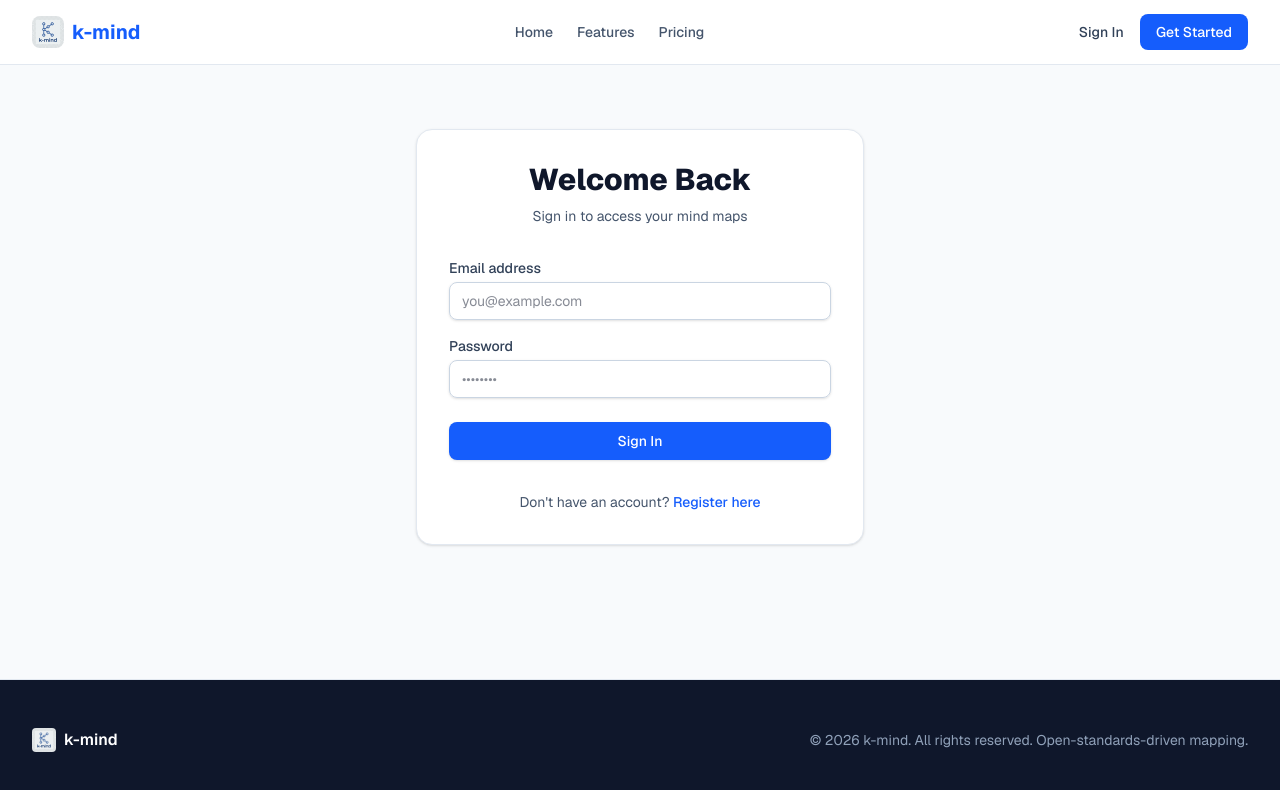
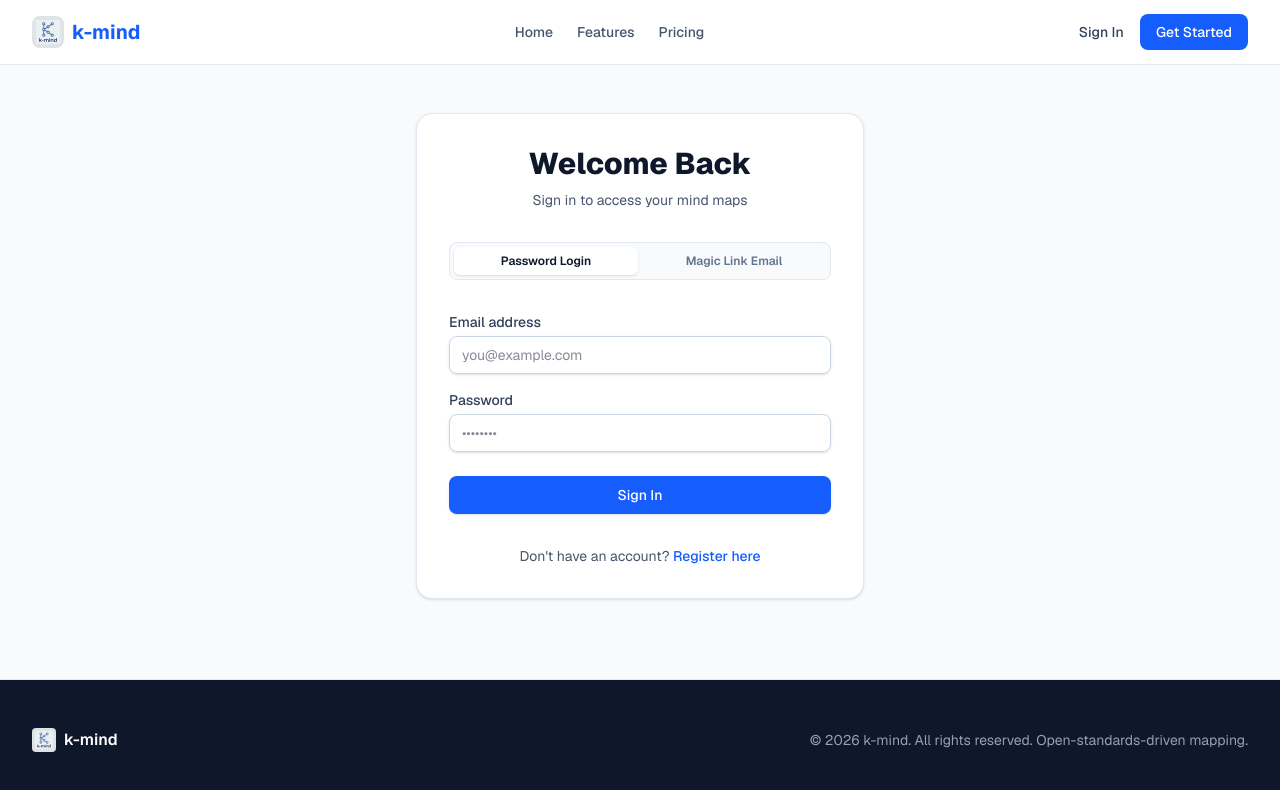
Before and after one commit to KevinOBytes/k-mind, a Next.js app: page /login in a window 1280 px wide. Shown: the top 790 px of the page. Built offline with nearby package versions, Linux system fonts and the light colour scheme.

Commit message:
feat: add passwordless Magic Link toggle option to LoginPage UI

```diff
--- a/app/(marketing)/login/page.tsx
+++ b/app/(marketing)/login/page.tsx
@@ -9,15 +9,30 @@ export default function LoginPage() {
   const router = useRouter();
   const [email, setEmail] = useState('');
   const [password, setPassword] = useState('');
+  const [loginMethod, setLoginMethod] = useState<'password' | 'magic_link'>('password');
   const [error, setError] = useState<string | null>(null);
+  const [success, setSuccess] = useState<string | null>(null);
   const [isPending, startTransition] = useTransition();
 
   const handleSubmit = async (e: React.FormEvent) => {
     e.preventDefault();
     setError(null);
+    setSuccess(null);
 
     startTransition(async () => {
       try {
+        if (loginMethod === 'magic_link') {
+          const result = await signIn('nodemailer', {
+            email,
+            redirect: false,
+          });
+
+          if (result?.error) {
+            setError('Failed to send sign-in link. Please check your email.');
+          } else {
+            setSuccess('Check your inbox! We sent you a secure magic login link.');
+          }
+        } else {
           const result = await signIn('credentials', {
             email,
             password,
@@ -29,6 +44,7 @@ export default function LoginPage() {
           } else {
             router.push('/dashboard');
             router.refresh();
+          }
         }
       } catch {
         setError('An unexpected error occurred. Please try again.');
@@ -46,9 +62,37 @@ export default function LoginPage() {
           </p>
         </div>
 
+        {/* Toggle Login Method */}
+        <div className="flex border border-slate-200 rounded-lg p-1 bg-slate-50 gap-1">
+          <button
+            type="button"
+            onClick={() => { setLoginMethod('password'); setError(null); setSuccess(null); }}
+            className={`flex-1 text-center py-1.5 text-xs font-semibold rounded-md transition ${
+              loginMethod === 'password' ? 'bg-white text-slate-900 shadow-sm' : 'text-slate-500 hover:text-slate-800'
+            }`}
+          >
+            Password Login
+          </button>
+          <button
+            type="button"
+            onClick={() => { setLoginMethod('magic_link'); setError(null); setSuccess(null); }}
+            className={`flex-1 text-center py-1.5 text-xs font-semibold rounded-md transition ${
+              loginMethod === 'magic_link' ? 'bg-white text-slate-900 shadow-sm' : 'text-slate-500 hover:text-slate-800'
+            }`}
+          >
+            Magic Link Email
+          </button>
+        </div>
+
         {error && (
           <div className="bg-red-50 text-red-600 text-sm p-3 rounded-lg border border-red-200">
             {error}
+          </div>
+        )}
+
+        {success && (
+          <div className="bg-emerald-50 text-emerald-700 text-sm p-3 rounded-lg border border-emerald-200">
+            {success}
           </div>
         )}
 
@@ -69,6 +113,8 @@ export default function LoginPage() {
                 placeholder="you@example.com"
               />
             </div>
+
+            {loginMethod === 'password' && (
               <div>
                 <label htmlFor="password" className="block text-sm font-medium text-slate-700">
                   Password
@@ -84,6 +130,7 @@ export default function LoginPage() {
                   placeholder="••••••••"
                 />
               </div>
+            )}
           </div>
 
           <div>
@@ -92,7 +139,9 @@ export default function LoginPage() {
               disabled={isPending}
               className="w-full flex justify-center py-2 px-4 border border-transparent rounded-lg shadow-sm text-sm font-medium text-white bg-blue-600 hover:bg-blue-700 focus:outline-none focus:ring-2 focus:ring-offset-2 focus:ring-blue-500 disabled:bg-blue-400 transition"
             >
-              {isPending ? 'Signing In...' : 'Sign In'}
+              {isPending
+                ? (loginMethod === 'magic_link' ? 'Sending Link...' : 'Signing In...')
+                : (loginMethod === 'magic_link' ? 'Send Sign-in Link' : 'Sign In')}
             </button>
           </div>
         </form>
```
Lines whose indentation alone changed are shown as unchanged.
